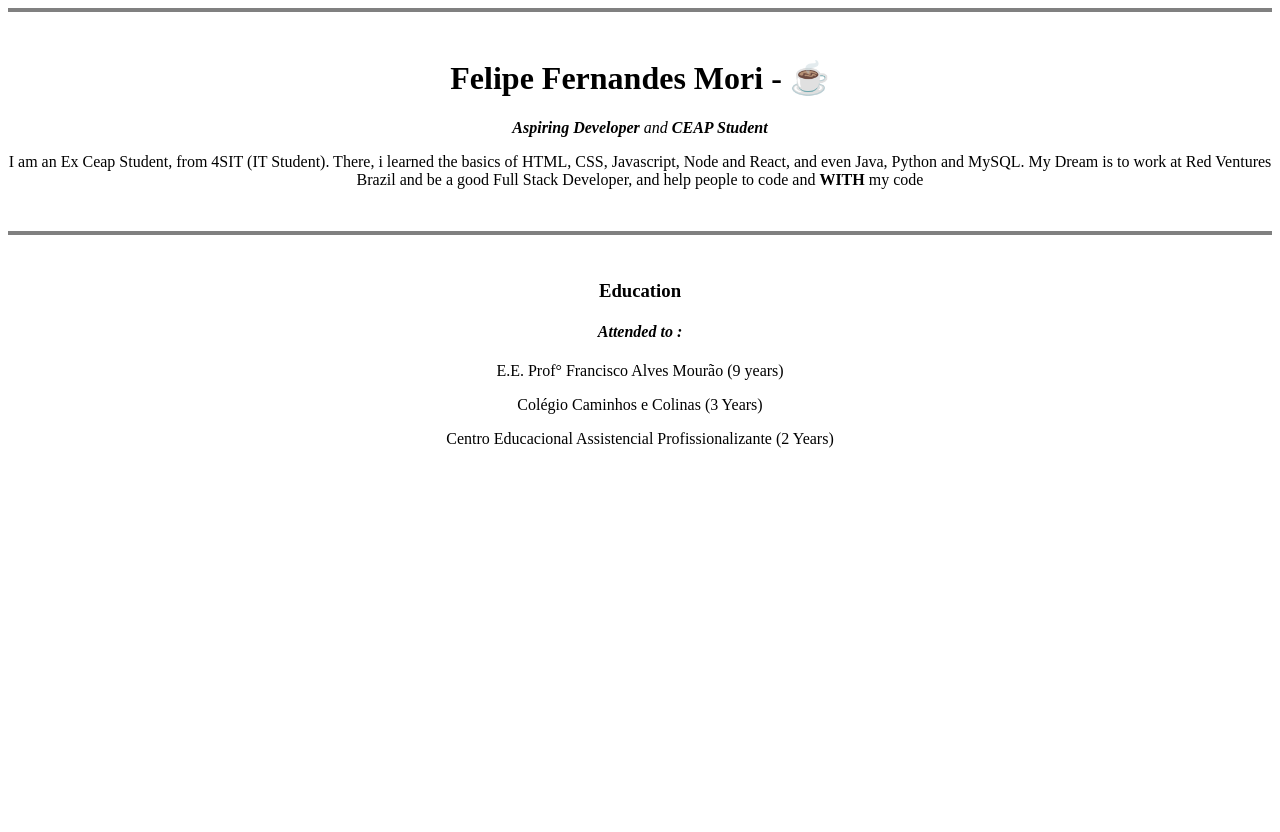
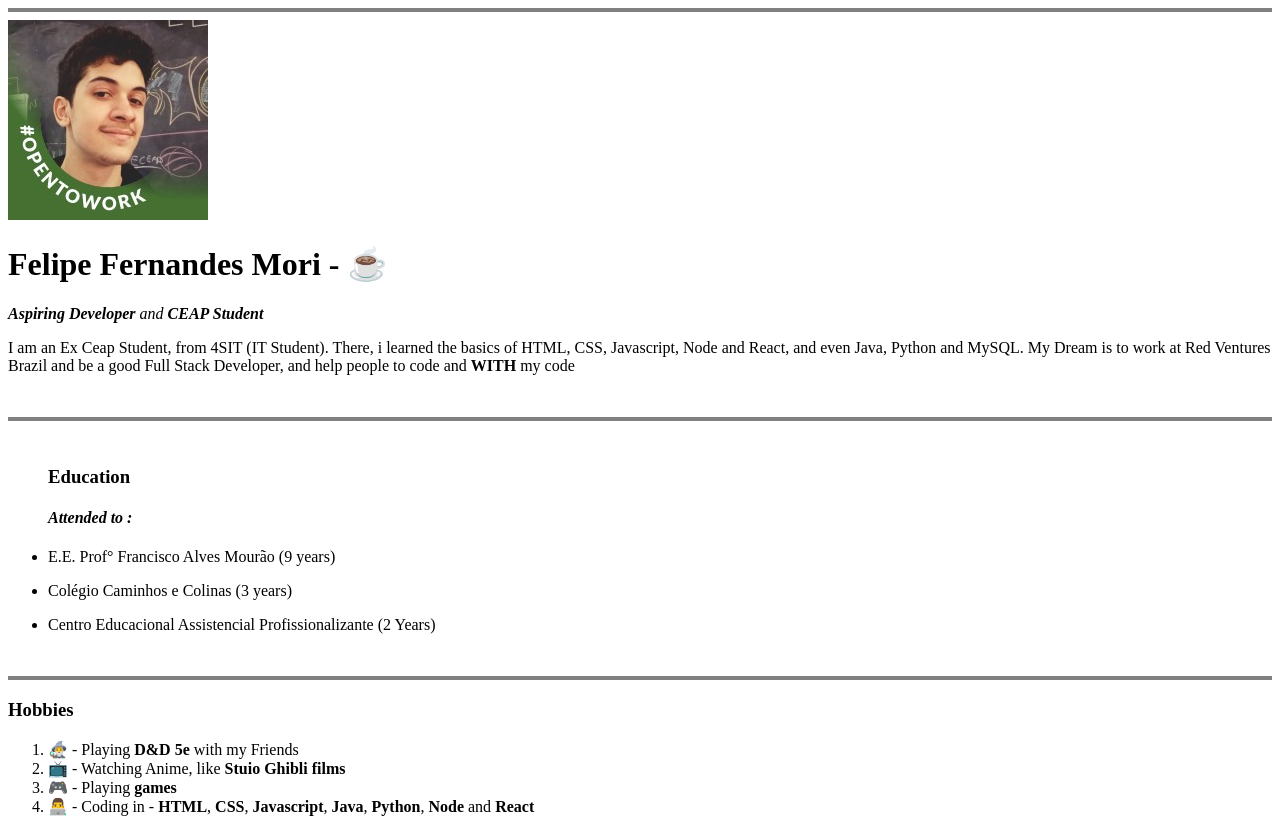
Before and after one commit to DonMori/Web_Dev_Bootcamp, a plain HTML site: page HTML - Personal Site/index.html in a window 1280 px wide. Before the commit the page ends 800 px from the top, so only its background shows below. Drawn offline with Linux system fonts and the light colour scheme.

Commit message:
Alterações nas pastas
Alterei algumas pastas e fiz alterações ao meu portifólio.

```diff
--- a/Udemy - Web/Web Development/HTML - Personal Site/index.html
+++ b/HTML - Personal Site/index.html
@@ -7,8 +7,9 @@
         <title>☕ - Meu Site Pessoal</title>
     </head>
         <body>
-            <center>
+
                 <hr size="4" noshade>
+                    <img src="./Images/FelipePFP.jfif" alt="Profile Image">
                     <br>
                     <h1>Felipe Fernandes Mori - ☕</h1>
                         <p>
@@ -23,18 +24,24 @@
                     <br>
                 <hr size="4" noshade>
                 <br>
-                <h3>Education</h3>
-                <h4><em>Attended to :</em></h4>
-                <p>
-                    E.E. Prof° Francisco Alves Mourão (9 years)
-                </p>
-                <p>
-                    Colégio Caminhos e Colinas (3 Years)
-                </p>
-                <p>
-                    Centro Educacional Assistencial Profissionalizante (2 Years)
-                </p>
+                <ul>
+                    <h3>Education</h3>
+                    <h4><em>Attended to :</em></h4>
+                    <li><p>E.E. Prof° Francisco Alves Mourão (9 years)</p></li>
+                    <li><p>Colégio Caminhos e Colinas (3 years)</p></li>
+                    <li><p>Centro Educacional Assistencial Profissionalizante (2 Years)</p></li>
+                </ul>
+                <br>
+                <hr size="4" noshade>
+                <h3>Hobbies</h3>
+                <ol>
+                    <li>🧙‍♂️ - Playing <strong>D&D 5e</strong> with my Friends</li>
+                    <li>📺 - Watching Anime, like <strong>Stuio Ghibli films</strong></li>
+                    <li>🎮 - Playing <strong>games</strong></li>
+                    <li>👨‍💻 - Coding in - <strong>HTML</strong>, <strong>CSS</strong>, <strong>Javascript</strong>, <strong>Java</strong>, <strong>Python</strong>, <strong>Node</strong> and <strong>React</strong></li>
+                </ol>
 
-            </center>
+
+
         </body>
     </html>
```
Also changed, not shown: HTML - Personal Site/Images/FelipePFP.jfif (added).
